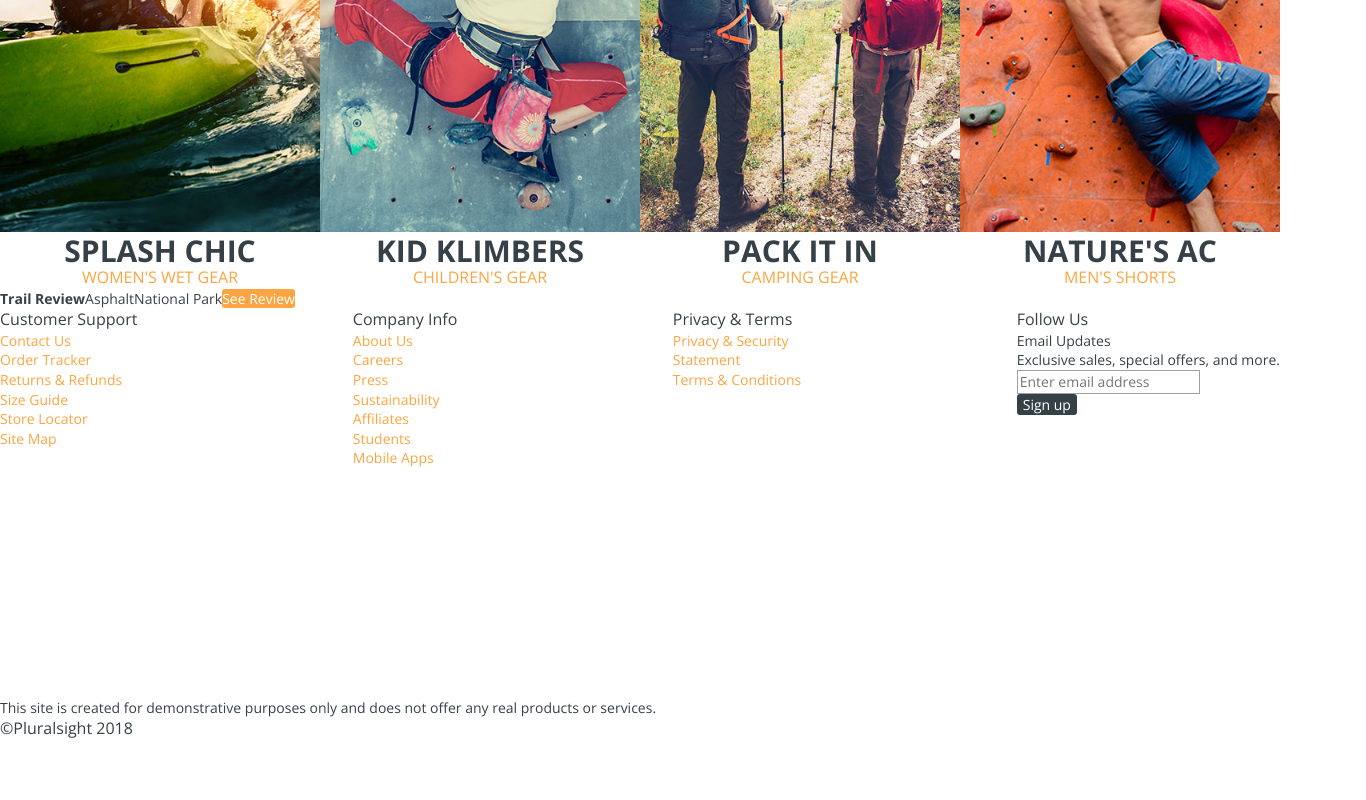
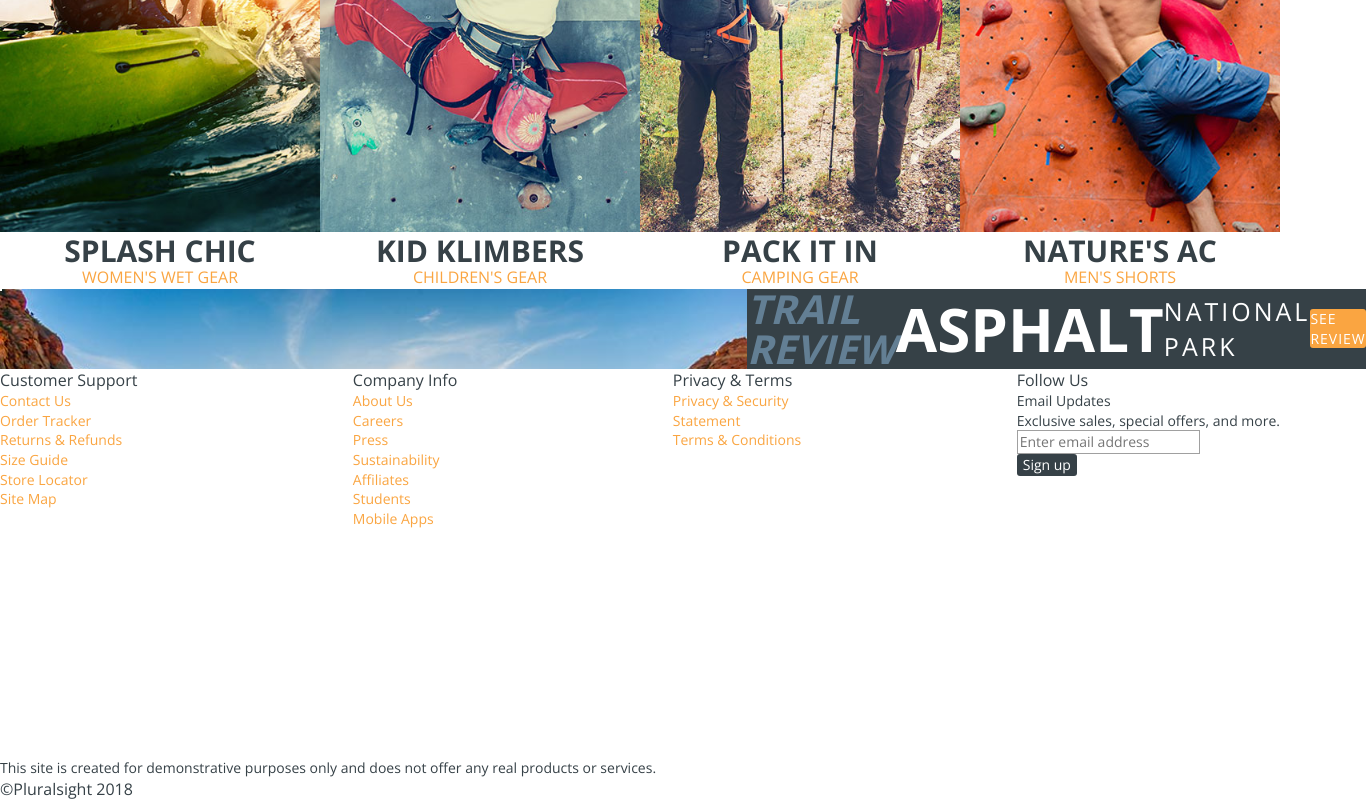
Before and after one commit to DarioDevGit/ProyectPluralSight, a website: page index.html in a window 1280 px wide. Shown: the part 895-1695 px from the top of the page, 1366 px wide, since content can reach past the window. Before the commit the page ends 1634 px from the top, so only its background shows below. Drawn offline with nearby package versions, Linux system fonts and the light colour scheme.

Commit message:
Full Banner

```diff
--- a/css/main.css
+++ b/css/main.css
@@ -234,3 +234,72 @@ section {
     font-weight: 700;
     line-height: 1;
 }
+
+.full-banner{
+    padding: 0 rem(15);
+    margin: rem(50) 0;
+    position: relative;
+}
+
+.full-banner:before{
+    content: "";
+    position: absolute;
+    border: 1px solid #ffffff;
+    top: rem(30);
+    bottom: rem(30);
+    left: rem(50);
+    right: rem(50);
+    z-index: 1;
+}
+
+.full-banner-image{
+    flex: 0 0 58.333333%;
+    background-image: url('../img/vista.jpg');
+    background-size: cover;
+    background-position: top center;
+    min-height: rem(400);
+}
+
+.full-banner-sidebar{
+    flex: 0 0 41.66667%;
+    background-color: #364147;
+    text-transform: uppercase;
+    padding: rem(30);
+    color: #ffffff;
+}
+
+.full-banner-sidebar h4{
+    font-size: 40px;
+    font-weight: 700;
+    color: #637f94;
+    font-style: italic;
+    line-height: 1;
+}
+
+.full-banner-sidebar h4:after{
+    content:"";
+    width: rem(100);
+    height: rem(1);;
+    background-color: #faa541;
+    margin: rem(20) auto;
+    display: block;
+}
+
+.full-banner-sidebar >div:nth-of-type(1){
+    font-size: 60px;
+    font-weight: 700;
+    line-height: 1;
+}
+
+.full-banner-sidebar > div:nth-of-type(2){
+    font-size: 25px;
+    font-weight: 200;
+    letter-spacing: 3px;
+}
+
+.full-banner-sidebar .btn.btn-default{
+    margin-top: rem(50);
+    text-transform: uppercase;
+    letter-spacing: 1px;
+    z-index: 1;
+}
--- a/index.html
+++ b/index.html
@@ -111,9 +111,9 @@
     </section>
 
     <!-- FULL BANNER -->
-    <section>
-      <div></div>
-      <div class="flex flex-colum align-center center">
+    <section class="full-banner">
+      <div class="full-banner-image"></div>
+      <div class="flex flex-colum align-center center full-banner-sidebar">
         <h4>Trail Review</h4>
         <div>Asphalt</div>
         <div>National Park</div>
```
